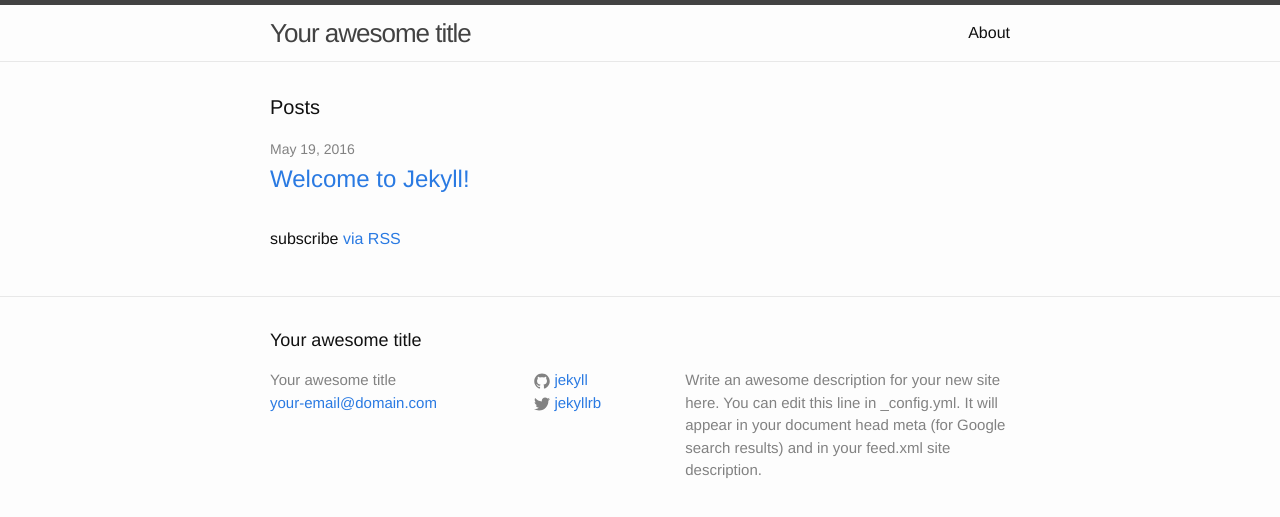
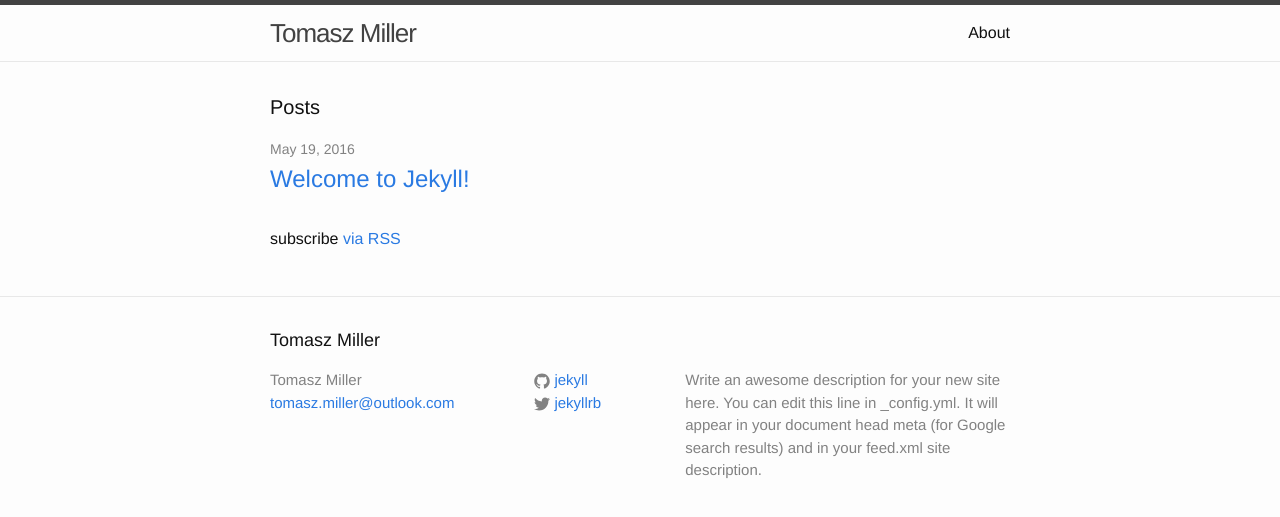
Before and after one commit to peniakoff/peniakoff.github.io, a Jekyll site: the page built from index.html, in a window 1280 px wide. Shown: the top 517 px of the page. Built offline with Jekyll 4.4.1, drawn with Linux system fonts in a browser that asks for light colours.

Commit message:
Update _config.yml

```diff
--- a/_config.yml
+++ b/_config.yml
@@ -6,8 +6,8 @@
 # 'jekyll serve'. If you change this file, please restart the server process.
 
 # Site settings
-title: Your awesome title
-email: your-email@domain.com
+title: Tomasz Miller
+email: tomasz.miller@outlook.com
 description: > # this means to ignore newlines until "baseurl:"
   Write an awesome description for your new site here. You can edit this
   line in _config.yml. It will appear in your document head meta (for
```
